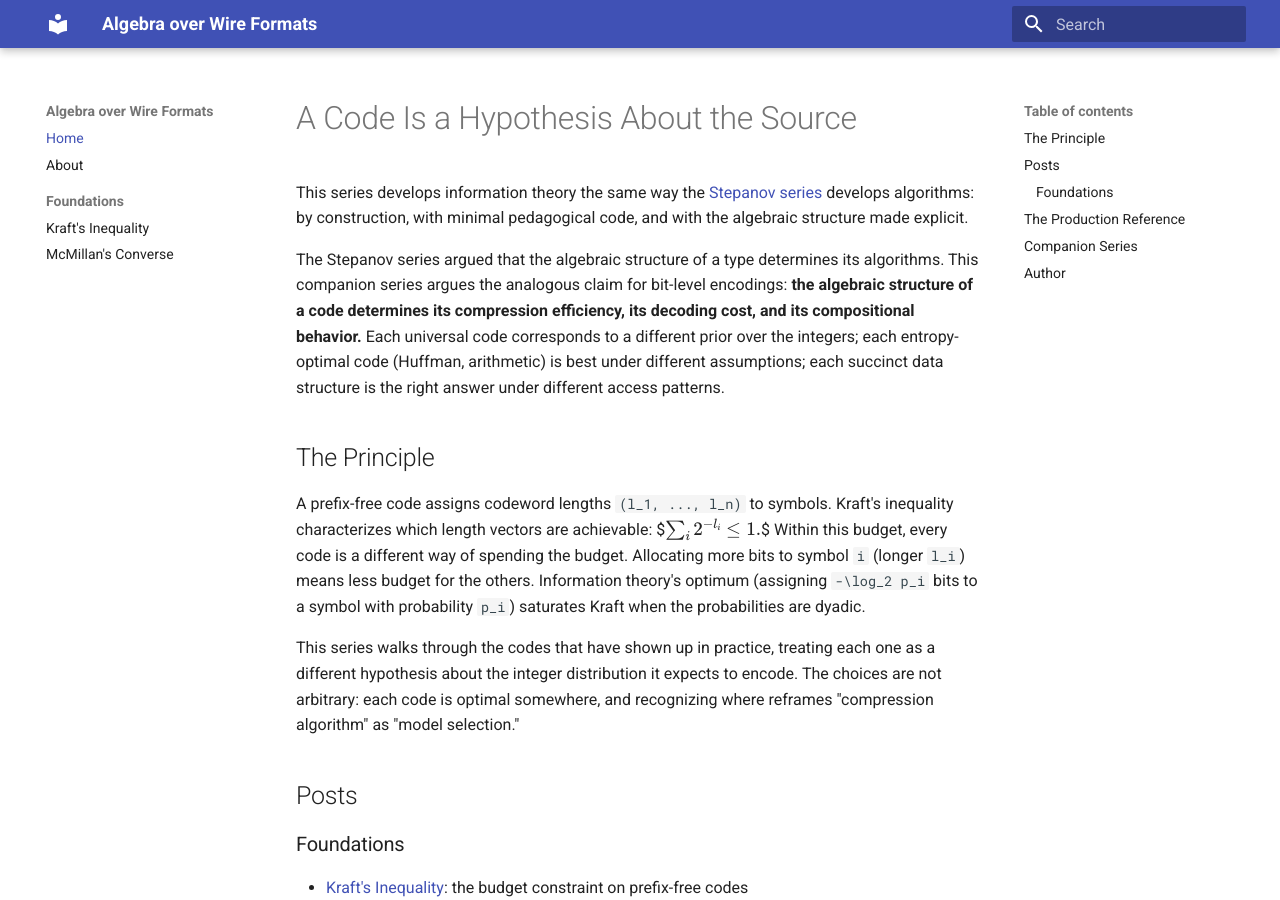
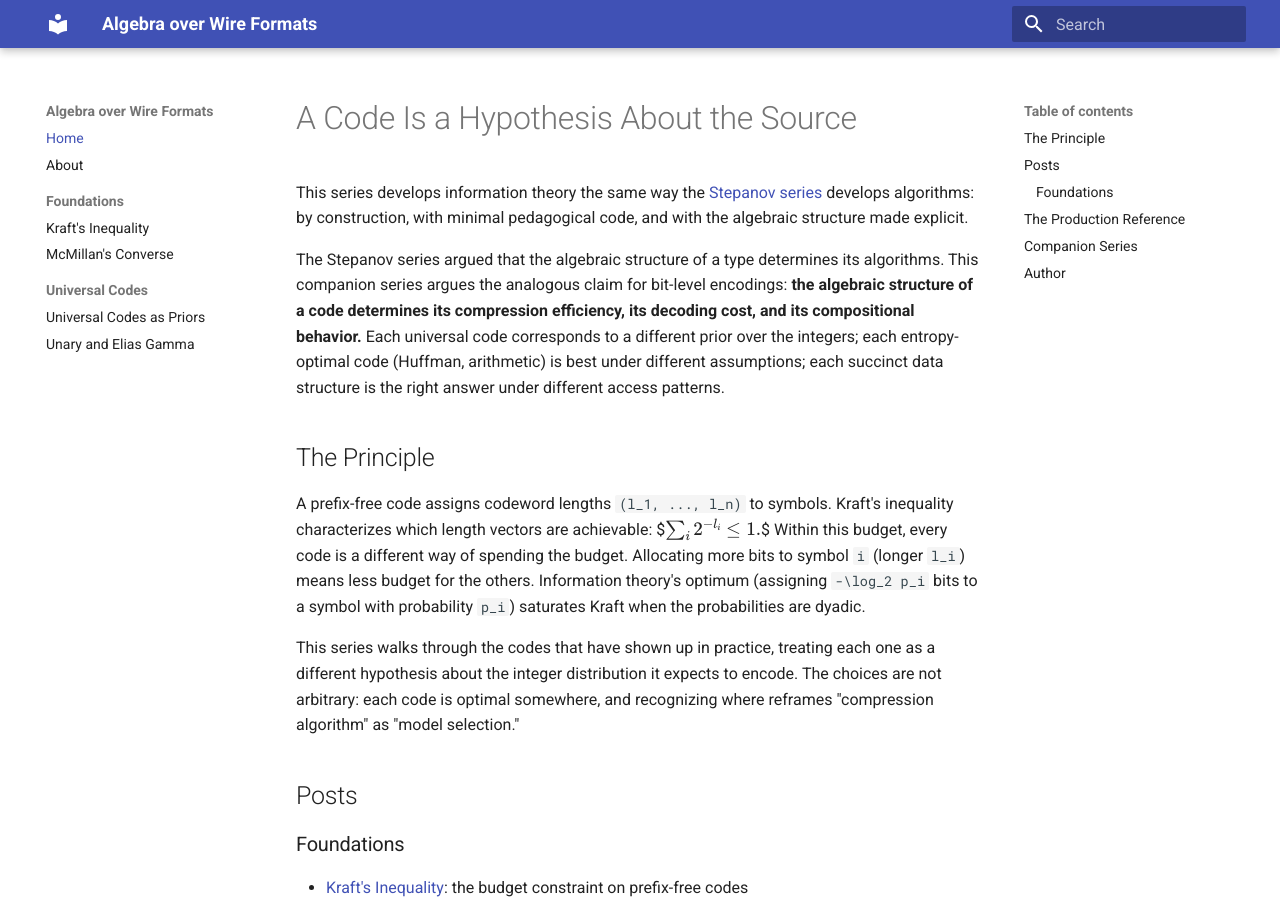
Before and after one commit to queelius/wire-formats, an MkDocs documentation site: the page built from docs/index.md, in a window 1280 px wide and 900 px high. Built offline with MkDocs 1.6.1 and Material for MkDocs 9.7.7, drawn with Linux system fonts in a browser that asks for light colours.

Commit message:
docs(mkdocs): add Universal Codes nav section with posts 3 and 4
Co-Authored-By: Claude Opus 4.7 (1M context) <noreply@anthropic.com>

```diff
--- a/mkdocs.yml
+++ b/mkdocs.yml
@@ -36,3 +36,6 @@ nav:
   - "Foundations":
       - "Kraft's Inequality": "post/2020-03-kraft-wire-formats/index.md"
       - "McMillan's Converse": "post/2020-09-mcmillan-wire-formats/index.md"
+  - "Universal Codes":
+      - "Universal Codes as Priors": "post/2022-01-priors-wire-formats/index.md"
+      - "Unary and Elias Gamma": "post/2022-06-elias-gamma-wire-formats/index.md"
```
